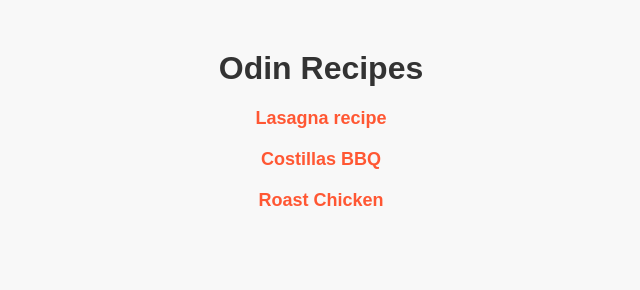
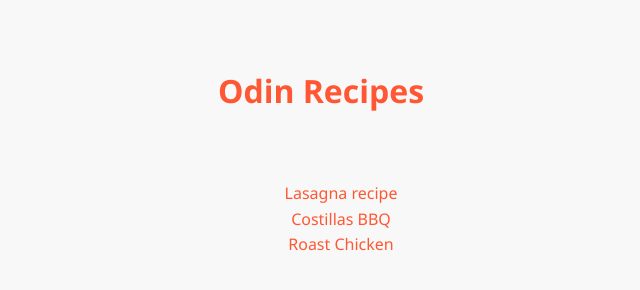
Before and after one commit to Dreb97/odin-recipes, a plain HTML site: page index.html in a window 1280 px wide. Shown: the whole page, without its empty margins (319-959 px from the left). Drawn offline with Linux system fonts and the light colour scheme.

Commit message:
make changes about margin and padding

```diff
--- a/index.html
+++ b/index.html
@@ -8,7 +8,7 @@
 </head>
 <body>
     <h1>Odin Recipes</h1>
-    <ul>
+    <ul class="main-ul">
     <li><a href="recipes/lasagna.html">Lasagna recipe</a></li>
     <li><a href="recipes/costillas.html">Costillas BBQ</a></li>
     <li><a href="recipes/roast-chicken.html">Roast Chicken</a></li>
--- a/styles.css
+++ b/styles.css
@@ -2,23 +2,44 @@
 
 /* Estilos generales */
 body {
-    font-family: Arial, sans-serif;
+    font-family: 'Segoe UI', Tahoma, Geneva, Verdana, sans-serif;
     background-color: #f8f8f8;
+    color: #333;
     margin: 0;
     padding: 0;
+    line-height: 1.6;
+    box-sizing: border-box;
+    text-align: center;
 }
 
-h1{
-    text-align: center;
-    color: #333;
-    margin-top: 50px;
+.container {
+    max-width: 800px;
+    margin: 0 auto;
+    padding: 20px;
 }
 
-h2,
+h1 {
+    text-align: center;
+    margin: 50px auto;
+    color: #ff5733; /* Naranja */
+    padding: 15px;
+}
+
+h2 {
+    color: #009688; /* Verde turquesa */
+    padding: 15px;
+}
+
 h3 {
-    color: #ff5733;
-    font-weight: bold;
-    text-align: center;
+    color: #4caf50; /* Verde */
+    padding: 15px;
+}
+
+p {
+    margin-bottom: 20px;
+    width: 700px;
+    padding: 10px;
+    margin: 0 auto;
 }
 
 img {
@@ -26,27 +47,36 @@ img {
     margin: 0 auto;
     border-radius: 10px;
     box-shadow: 0 0 10px rgba(0, 0, 0, 0.1);
-    margin-bottom: 20px;
+}
+
+
+ul, ol {
+    width: 700px;
+    margin: 0 auto;
 }
 
 ul {
     list-style-type: none;
-    padding: 0;
+}
+
+
+.main-ul {
+    list-style-type: none;
+    height: auto;
+    margin: 0 auto;
     text-align: center;
 }
 
 li {
-    margin-bottom: 20px;
+    margin-bottom: 10px;
+    margin: 0 auto;
 }
 
 a {
+    color: #ff5733; /* Naranja */
     text-decoration: none;
-    color: #ff5733; /* Color llamativo */
-    font-weight: bold;
-    font-size: 18px;
-    transition: color 0.3s ease;
 }
 
 a:hover {
-    color: #ff8c33; /* Cambio de color al pasar el ratón */
+    color: #ff8c33; /* Naranja claro */
 }
```
